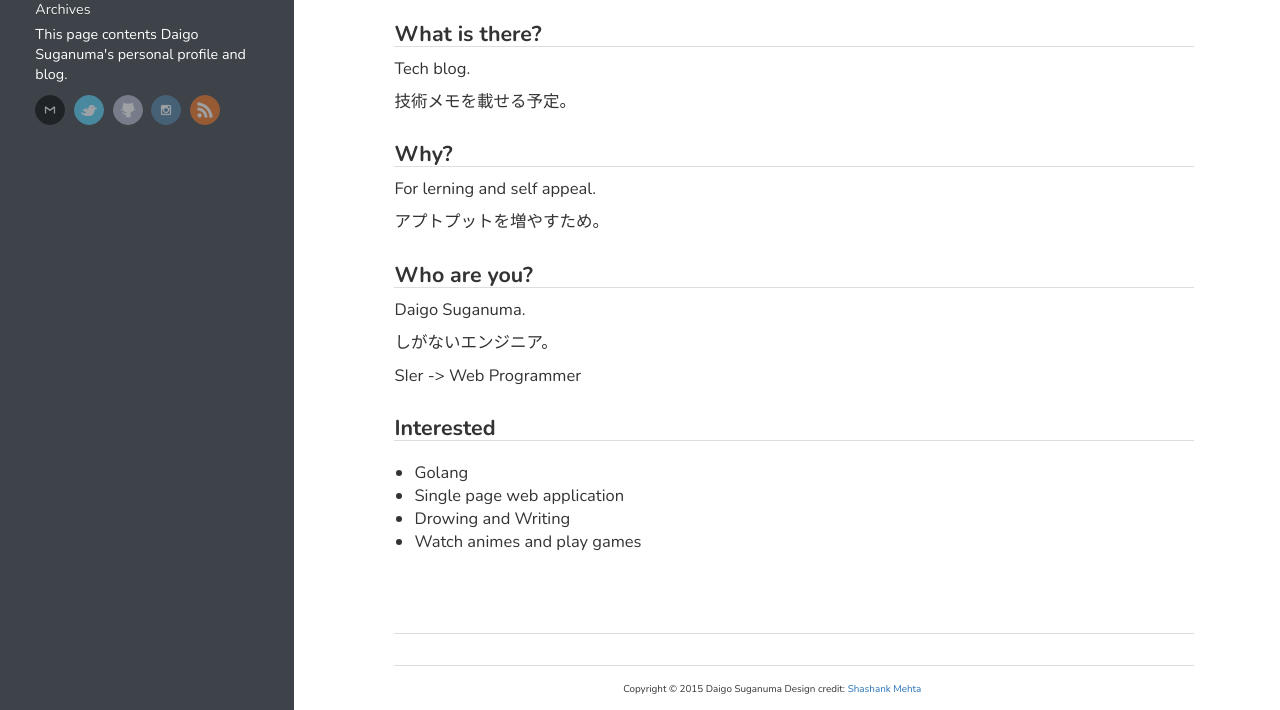
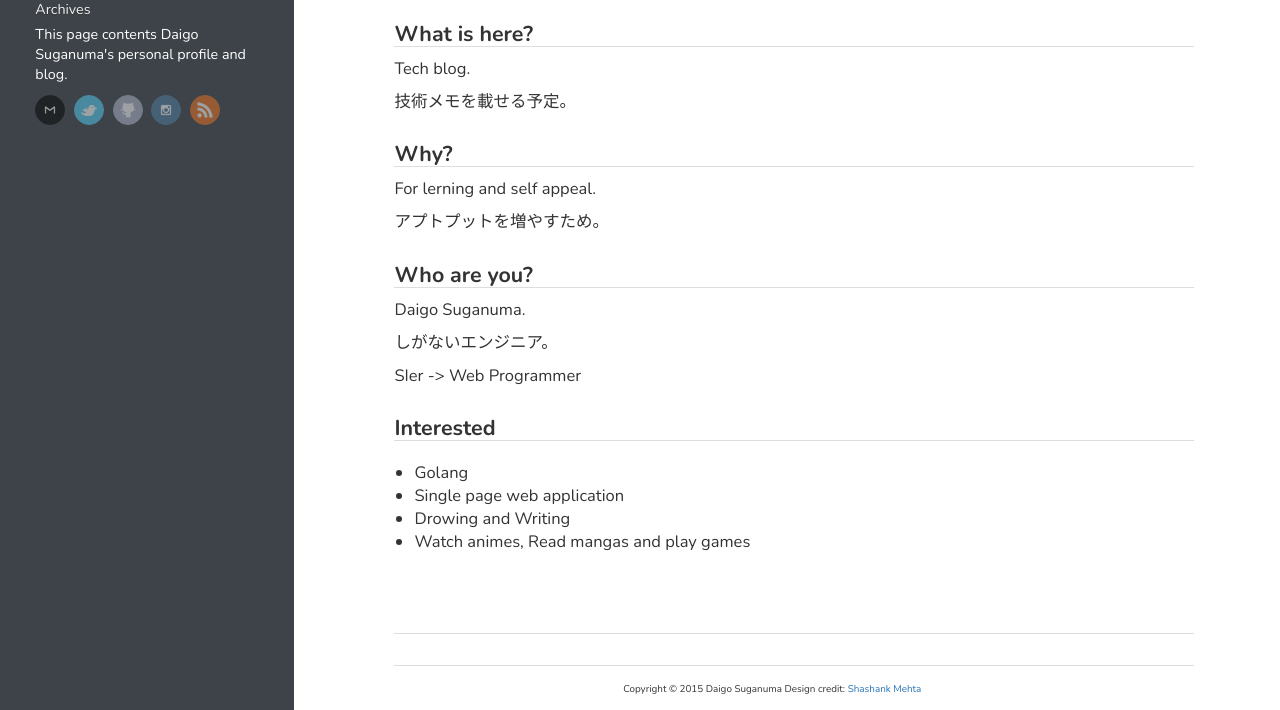
Before and after one commit to daigo2010/daigo2010.github.io, a plain HTML site: page public/about/index.html in a window 1280 px wide. Shown: the part 122-832 px from the top of the page. Drawn offline with nearby package versions, Linux system fonts and the light colour scheme; some packages are replaced by stand-ins of ours; a script that the page names is missing.

Commit message:
rebuilding site 2015年 9月27日 日曜日 17時32分22秒 JST

```diff
--- a/public/about/index.html
+++ b/public/about/index.html
@@ -116,7 +116,7 @@
     <h1 class="title" itemprop="name">about</h1>
 	<div class="entry-content" itemprop="articleBody">
 
-<h2 id="what-is-there:6083a88ee3411b0d17ce02d738f69d47">What is there?</h2>
+<h2 id="what-is-here:6083a88ee3411b0d17ce02d738f69d47">What is here?</h2>
 
 <p>Tech blog.</p>
 
@@ -142,7 +142,7 @@
 <li>Golang</li>
 <li>Single page web application</li>
 <li>Drowing and Writing</li>
-<li>Watch animes and play games</li>
+<li>Watch animes, Read mangas and play games</li>
 </ul>
 </div></article>
 
```
Also changed, not shown: 1 other file.
